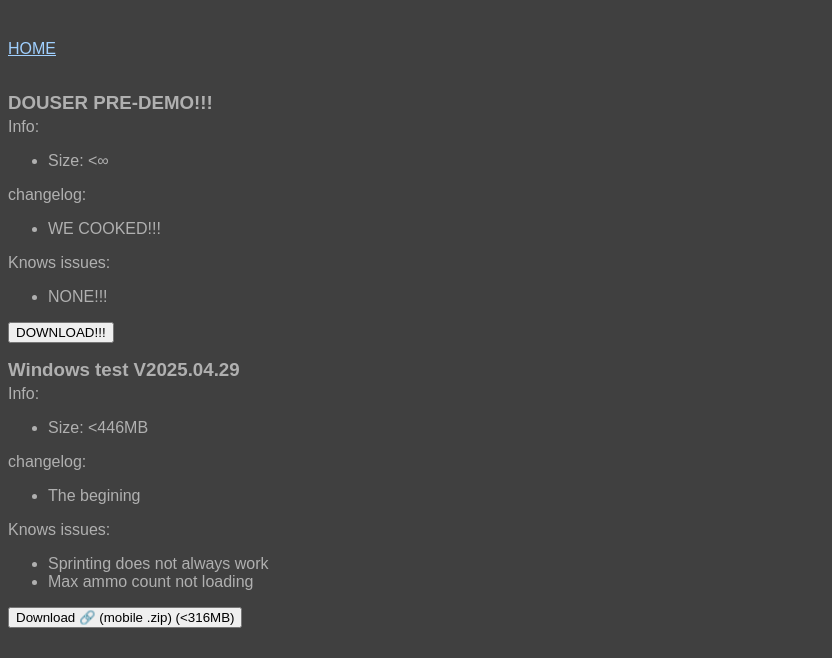
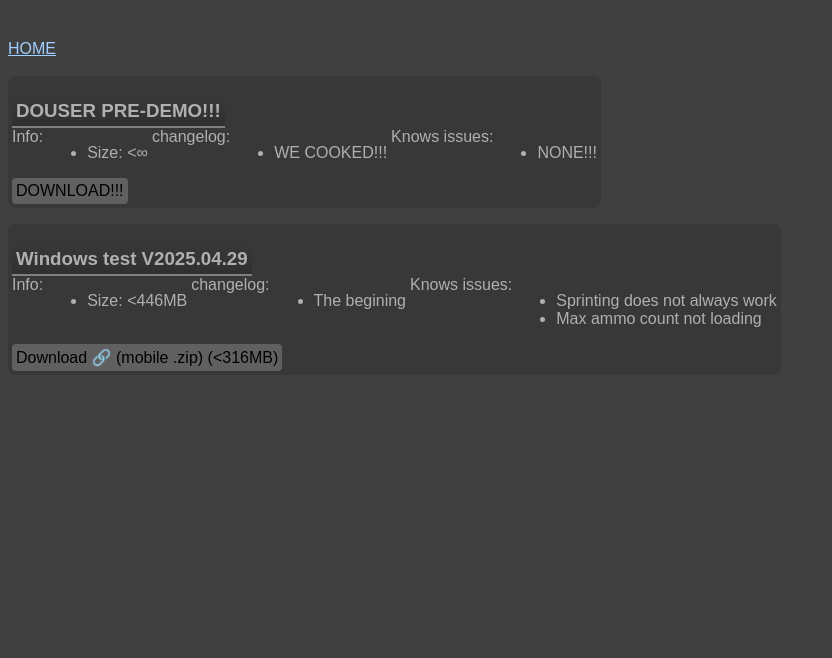
Before and after one commit to AxolotLazr/DOUSER, a plain HTML site: page DOWNLOAD/index.html in a window 1280 px wide. Shown: the part 142-800 px from the top of the page, without its empty margins (0-832 px from the left). Drawn offline with Linux system fonts and the light colour scheme.

Commit message:
update download page styles

```diff
--- a/styles/stylesheet.css
+++ b/styles/stylesheet.css
@@ -20,8 +20,18 @@ a {
     }
 }
 h3 {
+    position: relative;
+    width: fit-content;
+    background-image: linear-gradient(0deg, rgb(48,48,48), rgba(255,255,255,0));
+
+    border-style: none none solid none;
+    border-width: 2px;
+    border-color: rgb(128,128,128);
+
+    padding: 4px;
+
     margin-top: 16px;
-    margin-bottom: 4px;
+    margin-bottom: 0px;
 }
 h4 {
     margin-top: 16px;
@@ -30,6 +40,16 @@ h4 {
 p {
     margin: 0px;
 
+}
+button {
+    font-size: 16px;
+
+    background-color: rgb(96,96,96);
+
+    border-style: none;
+    border-radius: 4px;
+
+    padding: 4px;
 }
 
 .paragraph {
@@ -74,3 +94,19 @@ p {
     margin-top: 64px;
     margin-bottom: 16px;
 }
+.downloadHolder {
+    width: fit-content;
+    background-color: rgb(56,56,56);
+
+    border-radius: 8px;
+
+    padding: 4px;
+    margin-bottom: 16px;
+}
+.downloadInfoLists {
+    display: flex;
+    flex-direction: row;
+    gap: 4px;
+
+    justify-content: left;
+}
```
